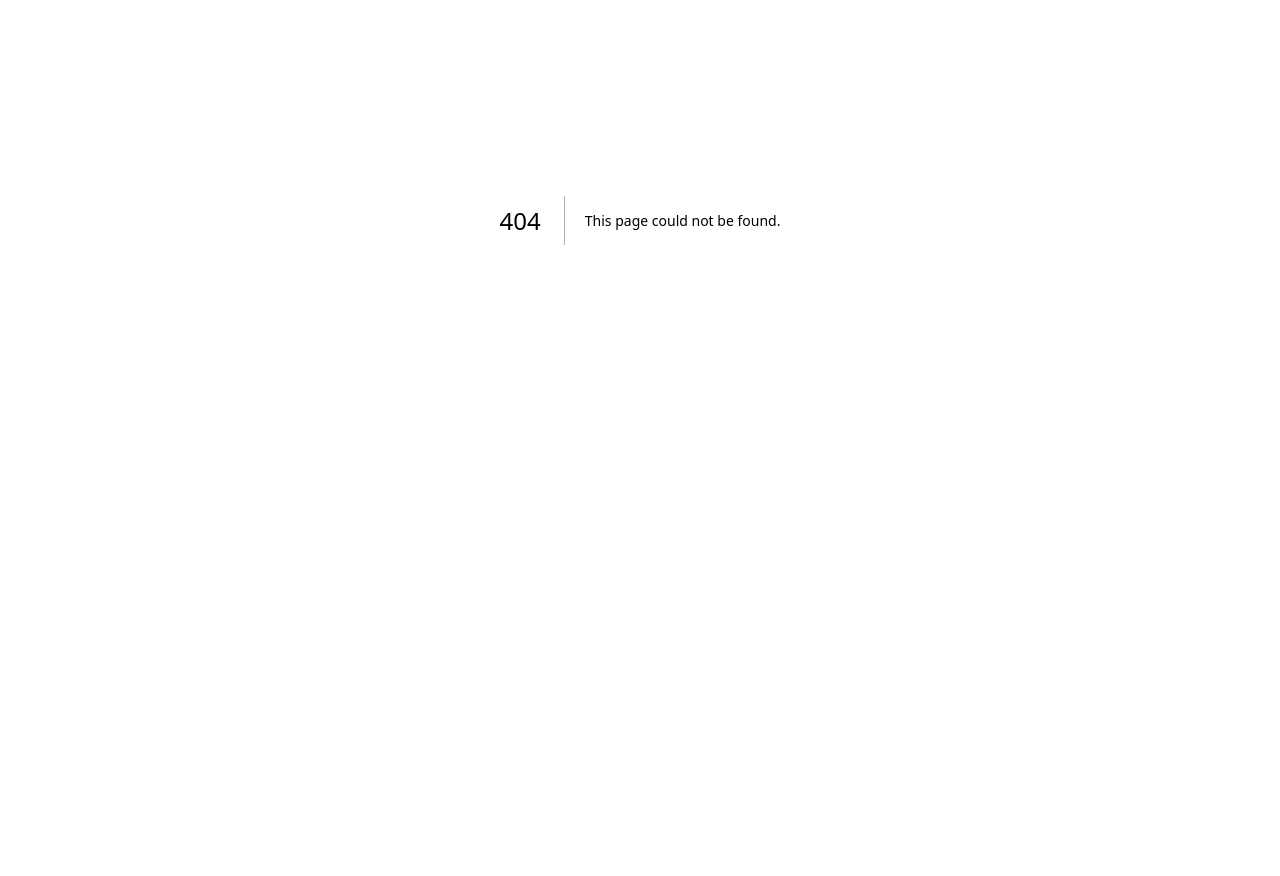
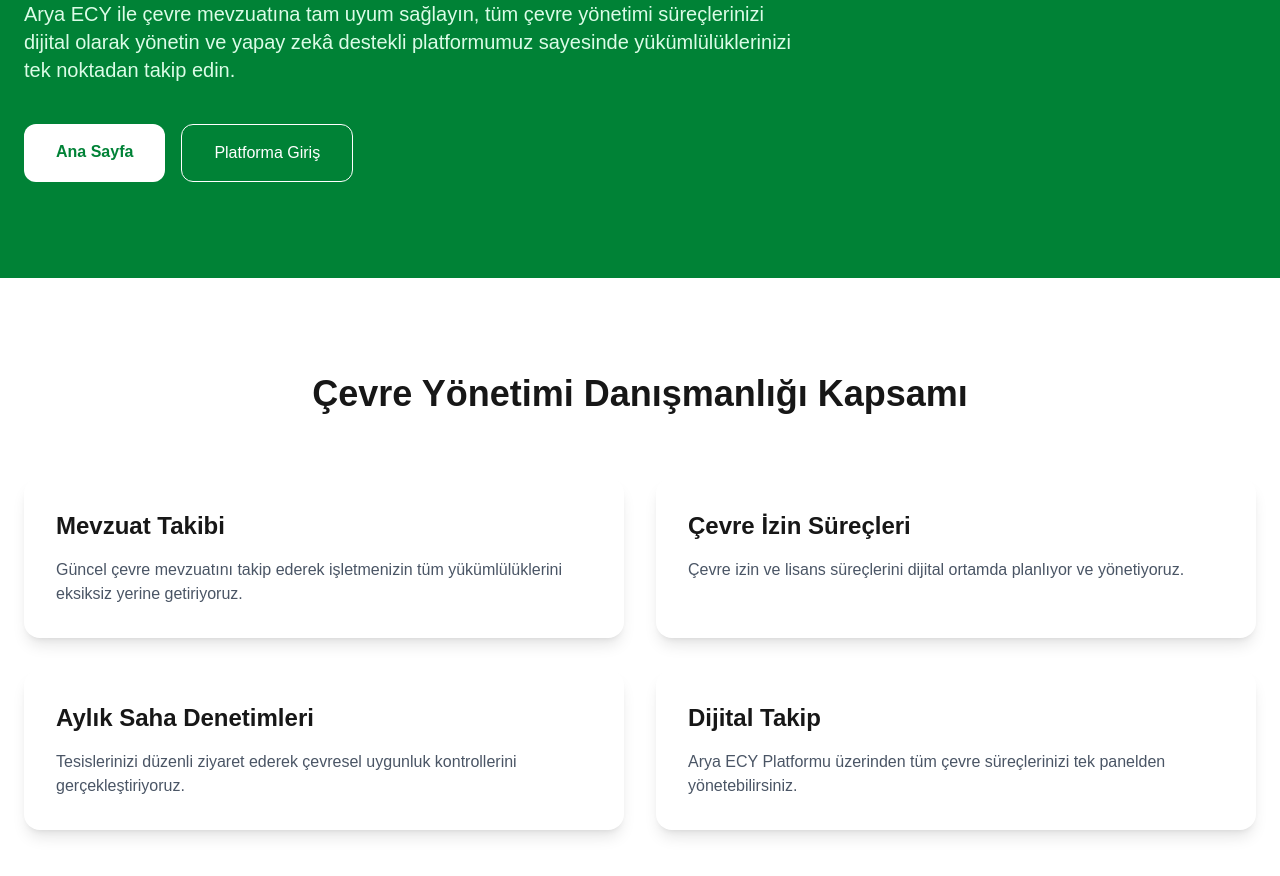
Before and after one commit to aryaecy/arya-ecy-web, a Next.js app: page /hizmetler/cevre-yonetimi in a window 1280 px wide. Before the commit this address had no page. Shown: the part 180-1056 px from the top of the page. Before the commit the page ends 800 px from the top, so only its background shows below. Built offline with nearby package versions, Linux system fonts and the light colour scheme.

Commit message:
Çevre yönetimi danışmanlığı sayfası eklendi

```diff
--- /dev/null
+++ b/src/app/hizmetler/cevre-yonetimi/page.tsx
@@ -0,0 +1,100 @@
+export default function CevreYonetimiPage() {
+  return (
+    <main className="bg-white">
+
+      {/* Hero */}
+      <section className="bg-green-700 text-white py-24">
+        <div className="max-w-7xl mx-auto px-6">
+
+          <h1 className="text-5xl md:text-6xl font-bold">
+            Çevre Yönetimi Danışmanlığı
+          </h1>
+
+          <p className="mt-6 text-xl max-w-3xl text-green-100">
+            Arya ECY ile çevre mevzuatına tam uyum sağlayın,
+            tüm çevre yönetimi süreçlerinizi dijital olarak yönetin
+            ve yapay zekâ destekli platformumuz sayesinde
+            yükümlülüklerinizi tek noktadan takip edin.
+          </p>
+
+          <div className="mt-10 flex gap-4">
+            <a
+              href="/"
+              className="bg-white text-green-700 px-8 py-4 rounded-xl font-semibold"
+            >
+              Ana Sayfa
+            </a>
+
+            <a
+              href="https://app.aryaecy.com"
+              className="border border-white px-8 py-4 rounded-xl"
+            >
+              Platforma Giriş
+            </a>
+          </div>
+
+        </div>
+      </section>
+
+      {/* Hizmetler */}
+      <section className="py-24">
+        <div className="max-w-7xl mx-auto px-6">
+
+          <h2 className="text-4xl font-bold text-center">
+            Çevre Yönetimi Danışmanlığı Kapsamı
+          </h2>
+
+          <div className="grid md:grid-cols-2 gap-8 mt-16">
+
+            <div className="p-8 rounded-2xl shadow-lg">
+              <h3 className="text-2xl font-bold">
+                Mevzuat Takibi
+              </h3>
+
+              <p className="mt-4 text-gray-600">
+                Güncel çevre mevzuatını takip ederek işletmenizin
+                tüm yükümlülüklerini eksiksiz yerine getiriyoruz.
+              </p>
+            </div>
+
+            <div className="p-8 rounded-2xl shadow-lg">
+              <h3 className="text-2xl font-bold">
+                Çevre İzin Süreçleri
+              </h3>
+
+              <p className="mt-4 text-gray-600">
+                Çevre izin ve lisans süreçlerini dijital ortamda
+                planlıyor ve yönetiyoruz.
+              </p>
+            </div>
+
+            <div className="p-8 rounded-2xl shadow-lg">
+              <h3 className="text-2xl font-bold">
+                Aylık Saha Denetimleri
+              </h3>
+
+              <p className="mt-4 text-gray-600">
+                Tesislerinizi düzenli ziyaret ederek çevresel
+                uygunluk kontrollerini gerçekleştiriyoruz.
+              </p>
+            </div>
+
+            <div className="p-8 rounded-2xl shadow-lg">
+              <h3 className="text-2xl font-bold">
+                Dijital Takip
+              </h3>
+
+              <p className="mt-4 text-gray-600">
+                Arya ECY Platformu üzerinden tüm çevre süreçlerinizi
+                tek panelden yönetebilirsiniz.
+              </p>
+            </div>
+
+          </div>
+
+        </div>
+      </section>
+
+    </main>
+  );
+}
--- a/src/components/Services.tsx
+++ b/src/components/Services.tsx
@@ -1,13 +1,17 @@
 "use client";
 
+import Link from "next/link";
 import {
   Leaf,
   ClipboardCheck,
+  Droplets,
   Recycle,
-  Droplets,
-  Globe,
+  Truck,
+  FlaskConical,
+  Globe2,
   Trees,
   Waves,
+  Gauge,
   Bot,
   ArrowRight,
 } from "lucide-react";
@@ -18,82 +22,110 @@
     title: "Çevre Yönetimi",
     description:
       "Çevre izinleri, mevzuat takibi ve yükümlülüklerinizi tek platformdan yönetin.",
+    href: "/hizmetler/cevre-yonetimi",
   },
   {
     icon: ClipboardCheck,
     title: "ÇED Yönetimi",
     description:
       "ÇED süreçlerini planlayın, takip edin ve dijital olarak yönetin.",
-  },
-  {
-    icon: Recycle,
-    title: "Atık Yönetimi",
-    description:
-      "Atık beyanı, lisanslı firmalar ve tüm süreçlerinizi yönetin.",
+    href: "/hizmetler/ced-yonetimi",
   },
   {
     icon: Droplets,
     title: "Atıksu Yönetimi",
     description:
       "Analizler, deşarj izinleri ve arıtma süreçlerini takip edin.",
+    href: "/hizmetler/atiksu-yonetimi",
   },
   {
-    icon: Globe,
-    title: "ESG Yönetimi",
+    icon: Recycle,
+    title: "Atık Yönetimi",
     description:
-      "Kurumsal sürdürülebilirlik performansınızı ölçün ve raporlayın.",
+      "Atık beyanı, lisanslı firmalar ve tüm atık süreçlerini yönetin.",
+    href: "/hizmetler/atik-yonetimi",
+  },
+  {
+    icon: Truck,
+    title: "TMGD",
+    description:
+      "Tehlikeli madde güvenlik danışmanlığı süreçlerini düzenli şekilde yönetin.",
+    href: "/hizmetler/tmgd",
+  },
+  {
+    icon: FlaskConical,
+    title: "KDU",
+    description:
+      "Kimyasal değerlendirme, kayıt ve uyumluluk süreçlerini takip edin.",
+    href: "/hizmetler/kdu",
+  },
+  {
+    icon: Globe2,
+    title: "ESG",
+    description:
+      "Çevresel, sosyal ve yönetişim performansınızı ölçün ve raporlayın.",
+    href: "/hizmetler/esg",
   },
   {
     icon: Trees,
     title: "Karbon Ayak İzi",
     description:
       "ISO 14064 ve GHG Protocol uyumlu karbon hesaplamaları yapın.",
+    href: "/hizmetler/karbon-ayak-izi",
   },
   {
     icon: Waves,
     title: "Su Ayak İzi",
     description:
-      "Su tüketimini analiz edin ve verimlilik fırsatlarını belirleyin.",
+      "Su tüketimini analiz edin ve su ayak izi performansınızı ölçün.",
+    href: "/hizmetler/su-ayak-izi",
+  },
+  {
+    icon: Gauge,
+    title: "Su Verimliliği",
+    description:
+      "Su kullanımını izleyin, kayıpları azaltın ve verimlilik fırsatlarını belirleyin.",
+    href: "/hizmetler/su-verimliligi",
   },
   {
     icon: Bot,
-    title: "Arya AI",
+    title: "Yapay Zekâ",
     description:
-      "Yapay zekâ destekli çevre danışmanı ile tüm süreçlerinizi hızlandırın.",
+      "Arya AI ile çevre süreçlerinizi hızlandırın ve akıllı öneriler alın.",
+    href: "/hizmetler/yapay-zeka",
   },
 ];
 
 export default function Services() {
   return (
-    <section className="bg-gray-50 py-24">
-      <div className="max-w-7xl mx-auto px-6">
-
-        <div className="text-center mb-16">
-          <span className="text-green-600 font-semibold uppercase tracking-widest">
+    <section id="hizmetler" className="bg-gray-50 py-24">
+      <div className="mx-auto max-w-7xl px-6">
+        <div className="mb-16 text-center">
+          <span className="font-semibold uppercase tracking-widest text-green-600">
             Hizmetlerimiz
           </span>
 
-          <h2 className="text-5xl font-bold mt-4 text-slate-900">
+          <h2 className="mt-4 text-4xl font-bold text-slate-900 md:text-5xl">
             Tüm Çevre Süreçleri Tek Platformda
           </h2>
 
-          <p className="text-xl text-slate-600 mt-6 max-w-3xl mx-auto">
+          <p className="mx-auto mt-6 max-w-3xl text-lg leading-8 text-slate-600">
             Arya ECY ile çevre yönetimi, sürdürülebilirlik ve yapay zekâ
             çözümlerini tek merkezden yönetin.
           </p>
         </div>
 
-        <div className="grid md:grid-cols-2 lg:grid-cols-4 gap-8">
-
-          {services.map((service, index) => {
+        <div className="grid gap-8 md:grid-cols-2 lg:grid-cols-4">
+          {services.map((service) => {
             const Icon = service.icon;
 
             return (
-              <div
-                key={index}
-                className="bg-white rounded-3xl p-8 shadow-lg hover:shadow-2xl transition-all duration-300 hover:-translate-y-2"
+              <Link
+                key={service.title}
+                href={service.href}
+                className="group flex h-full flex-col rounded-3xl bg-white p-8 shadow-lg transition-all duration-300 hover:-translate-y-2 hover:shadow-2xl"
               >
-                <div className="w-16 h-16 rounded-2xl bg-green-100 flex items-center justify-center mb-6">
+                <div className="mb-6 flex h-16 w-16 items-center justify-center rounded-2xl bg-green-100">
                   <Icon className="text-green-700" size={30} />
                 </div>
 
@@ -101,20 +133,18 @@
                   {service.title}
                 </h3>
 
-                <p className="mt-4 text-slate-600 leading-7">
+                <p className="mt-4 flex-1 leading-7 text-slate-600">
                   {service.description}
                 </p>
 
-                <button className="mt-8 flex items-center gap-2 text-green-700 font-semibold hover:gap-4 transition-all">
+                <span className="mt-8 flex items-center gap-2 font-semibold text-green-700 transition-all group-hover:gap-4">
                   Detayları Gör
                   <ArrowRight size={18} />
-                </button>
-              </div>
+                </span>
+              </Link>
             );
           })}
-
         </div>
-
       </div>
     </section>
   );
```
Also changed, not shown: src/app/hizmetler/atik-yonetimi/page.tsx (added), src/app/hizmetler/ced/page.tsx (added).
